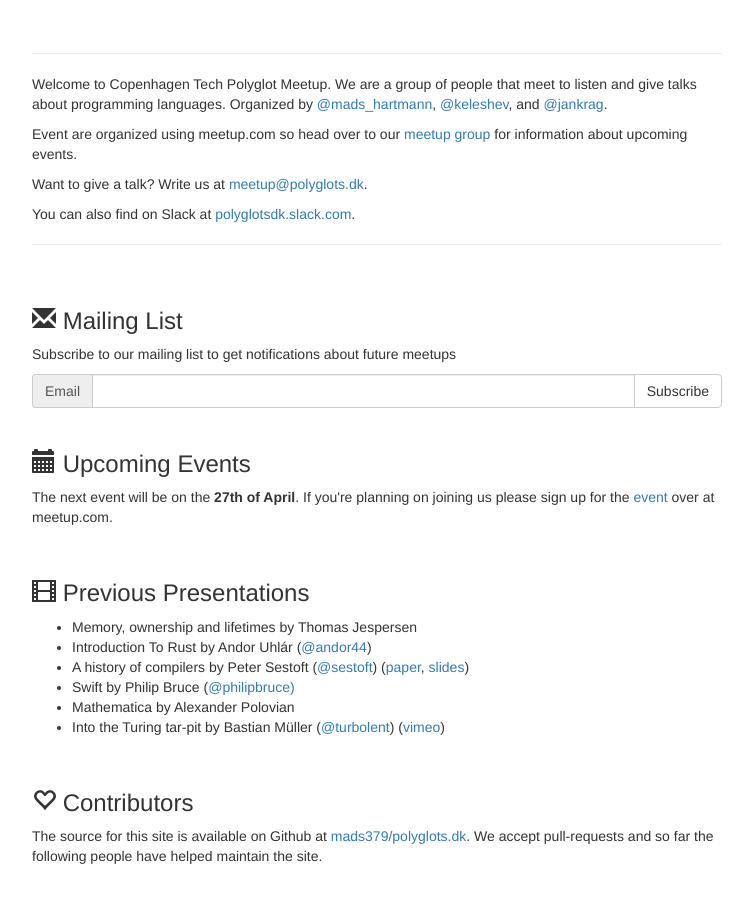
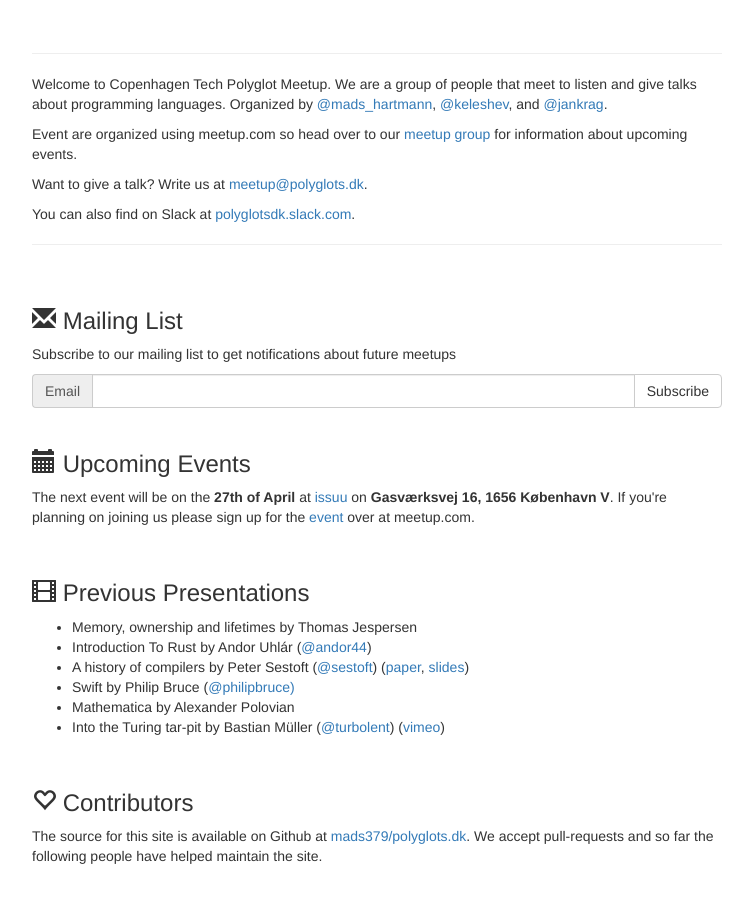
Before and after one commit to mads-hartmann/polyglots.dk, a plain HTML site: page index.html in a window 1280 px wide. Shown: the part 414-1316 px from the top of the page, without its empty margins (263-1016 px from the left). Drawn offline with nearby package versions, Linux system fonts and the light colour scheme; no server answers.

Commit message:
Found venue for next meetup

```diff
--- a/index.html
+++ b/index.html
@@ -69,9 +69,12 @@
         <h3><span class="glyphicon glyphicon-calendar"></span> Upcoming Events</h3>
 
         <p>The next event will be on the <strong>27th of
-        April</strong>. If you're planning on joining us please sign up for
-        the <a href="http://www.meetup.com/Copenhagen-Tech-Polyglots/events/221233595/"
-        target="_blank">event</a> over at meetup.com. </p>
+            April</strong> at <a href="http://issuu.com"
+            target="_blank">issuu</a> on <strong>Gasværksvej 16, 1656
+            København V</strong>. If you're planning on joining us
+            please sign up for the <a href="http://www.meetup.com/Copenhagen-Tech-Polyglots/events/221233595/" target="_blank">event</a>
+            over at meetup.com.
+        </p>
 
       </section>
 
```
